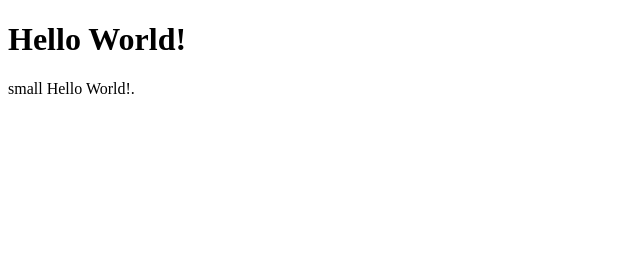
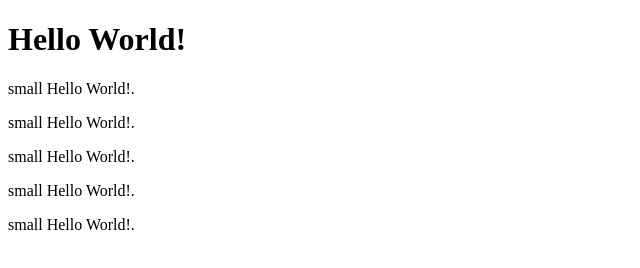
Before and after one commit to Count-MHM/Count-MHM.github.io, a plain HTML site: page index.html in a window 1280 px wide. Shown: the whole page, without its empty margins (0-640 px from the left). Drawn offline with Linux system fonts and the light colour scheme.

Commit message:
Update index.html

```diff
--- a/index.html
+++ b/index.html
@@ -5,6 +5,10 @@
 <h1>Hello World!</h1>
 
 <p>small Hello World!.</p>
+<p>small Hello World!.</p>
+<p>small Hello World!.</p>
+<p>small Hello World!.</p>
+<p>small Hello World!.</p>
 
 </body>
 </html>
```
